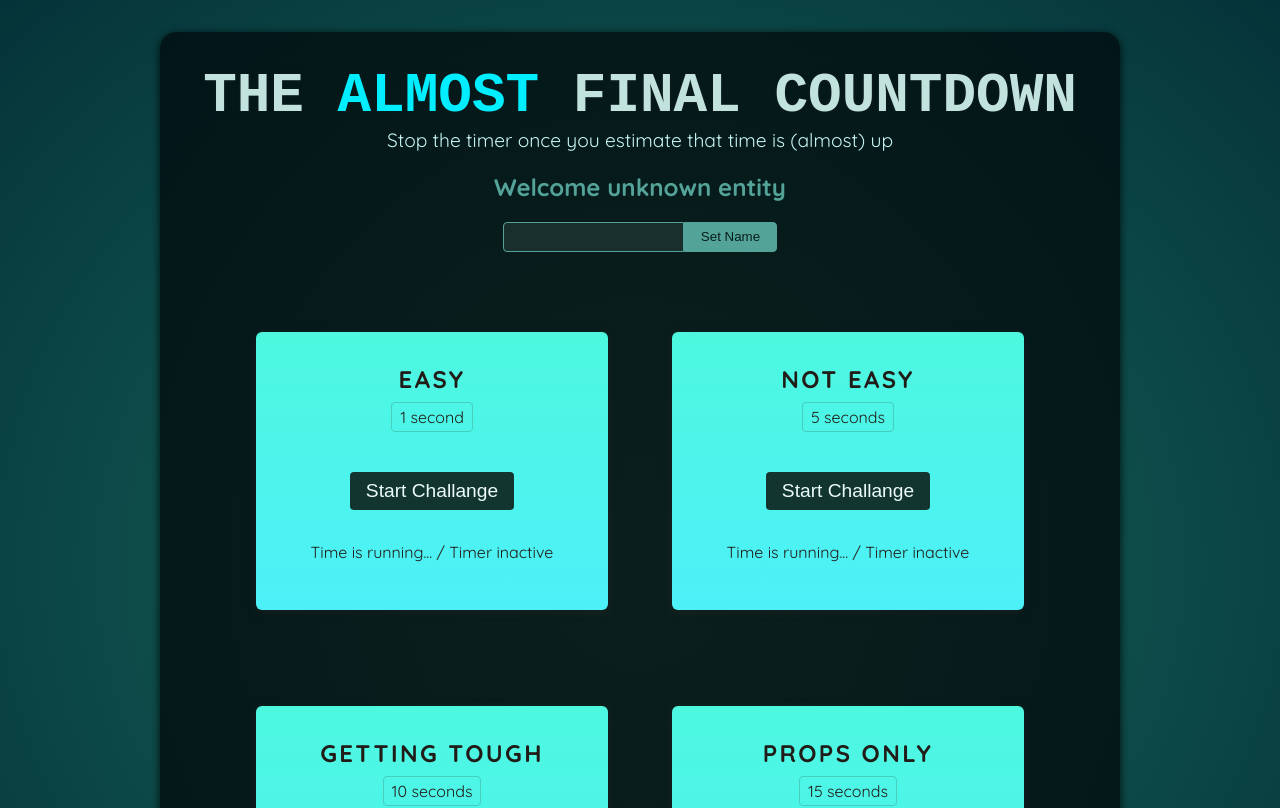
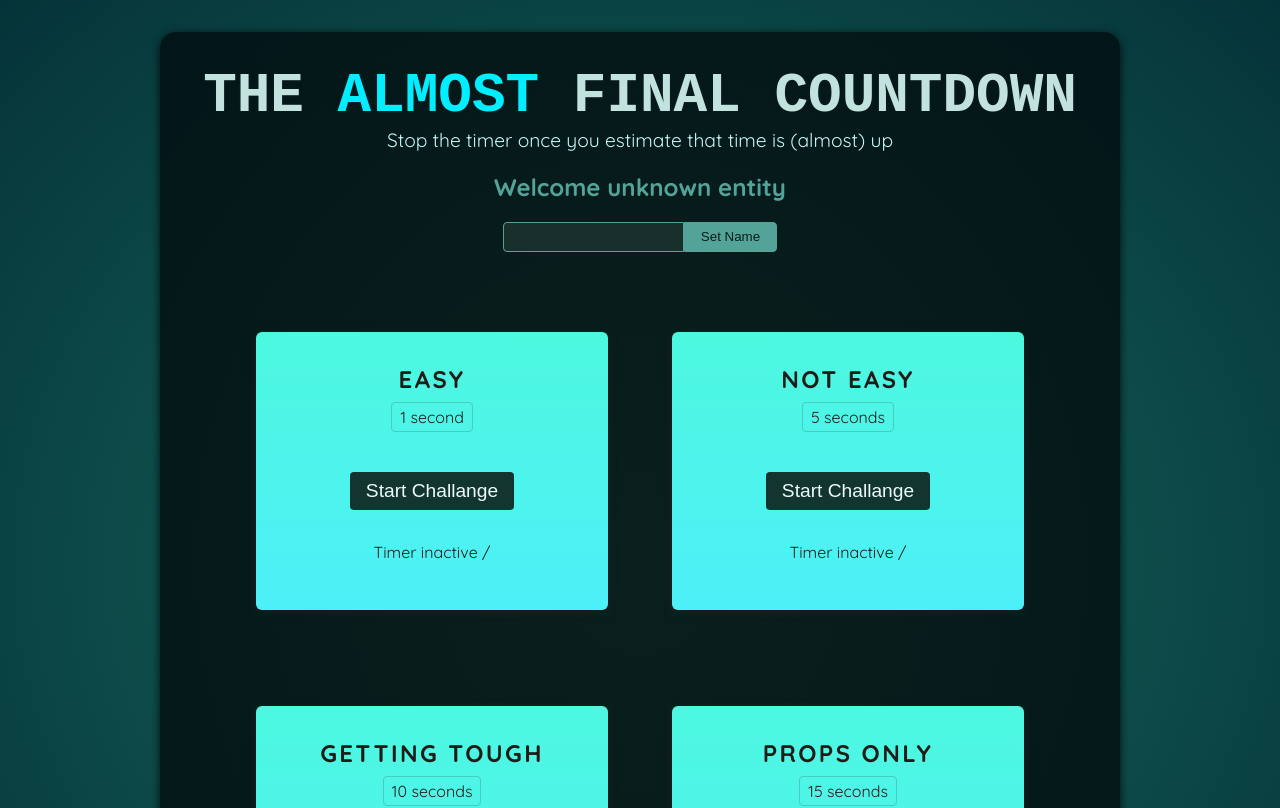
Before and after one commit to HeadYZ/finalCountdown, a React (Vite) app: page / in a window 1280 px wide. Shown: the top 808 px of the page. Built offline with nearby package versions, Linux system fonts and the light colour scheme; a web font is replaced by a local one.

Commit message:
created timerRef timeout and  handleStop function which reset timeRef timeout

```diff
--- a/src/components/TimerChallange.jsx
+++ b/src/components/TimerChallange.jsx
@@ -1,11 +1,19 @@
-import { useState } from 'react'
+import { useRef, useState } from 'react'
 
 const TimerChallange = ({ title, targetTime }) => {
+	const [timerStarted, setTimerStarted] = useState(false)
 	const [timerExpired, setTimerExpired] = useState(false)
+	const timerRef = useRef()
+
 	const handleStart = () => {
-		setTimeout(() => {
+		timerRef.current = setTimeout(() => {
 			setTimerExpired(true)
 		}, targetTime * 1000)
+		setTimerStarted(true)
+	}
+
+	const handleStop = () => {
+		clearTimeout(timerRef.current)
 	}
 	return (
 		<section className='challenge'>
@@ -15,9 +23,9 @@ const TimerChallange = ({ title, targetTime }) => {
 				{targetTime} second{targetTime > 1 ? 's' : ''}
 			</p>
 			<p>
-				<button onClick={handleStart}>Start Challange</button>
+				<button onClick={timerStarted ? handleStop : handleStart}>{timerStarted ? 'Stop' : 'Start'} Challange</button>
 			</p>
-			<p className=''>Time is running... / Timer inactive</p>
+			<p className={timerStarted ? 'active' : undefined}>{timerStarted ? 'Time is running...' : 'Timer inactive'} / </p>
 		</section>
 	)
 }
```
